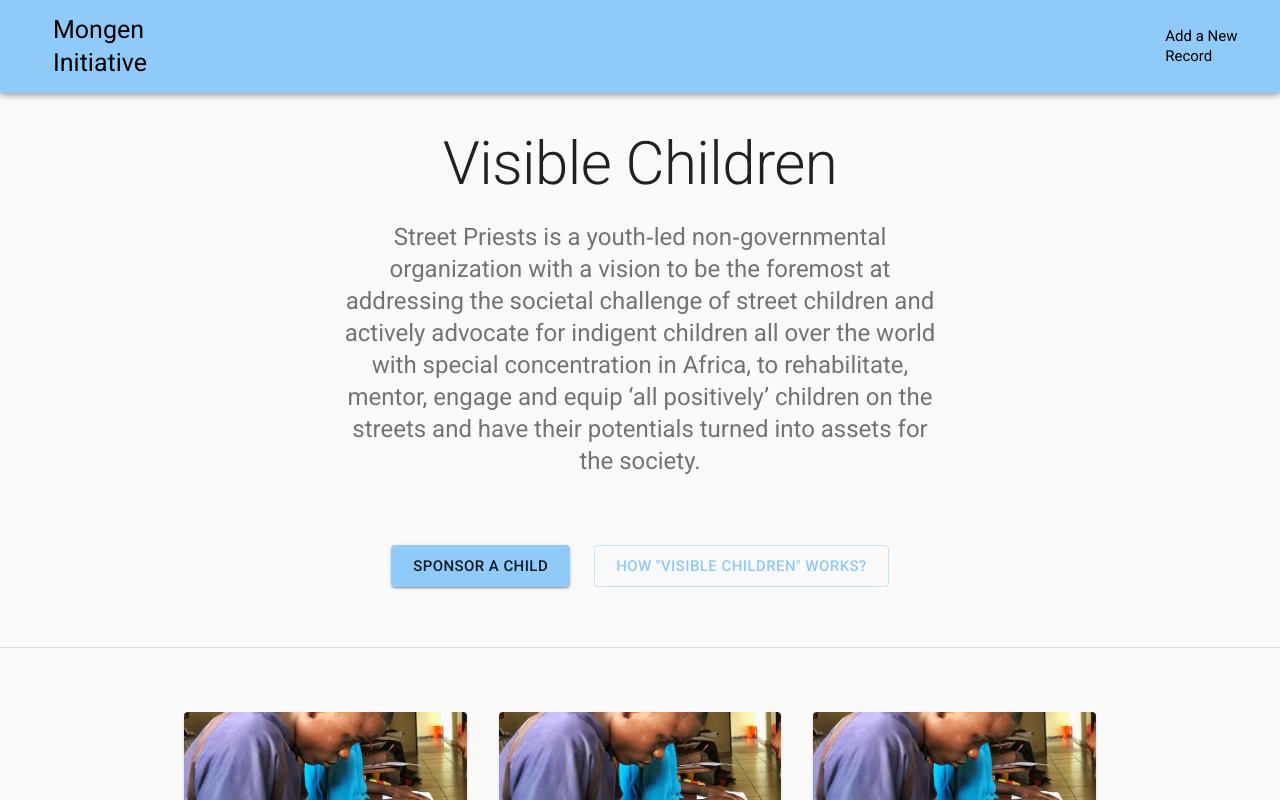
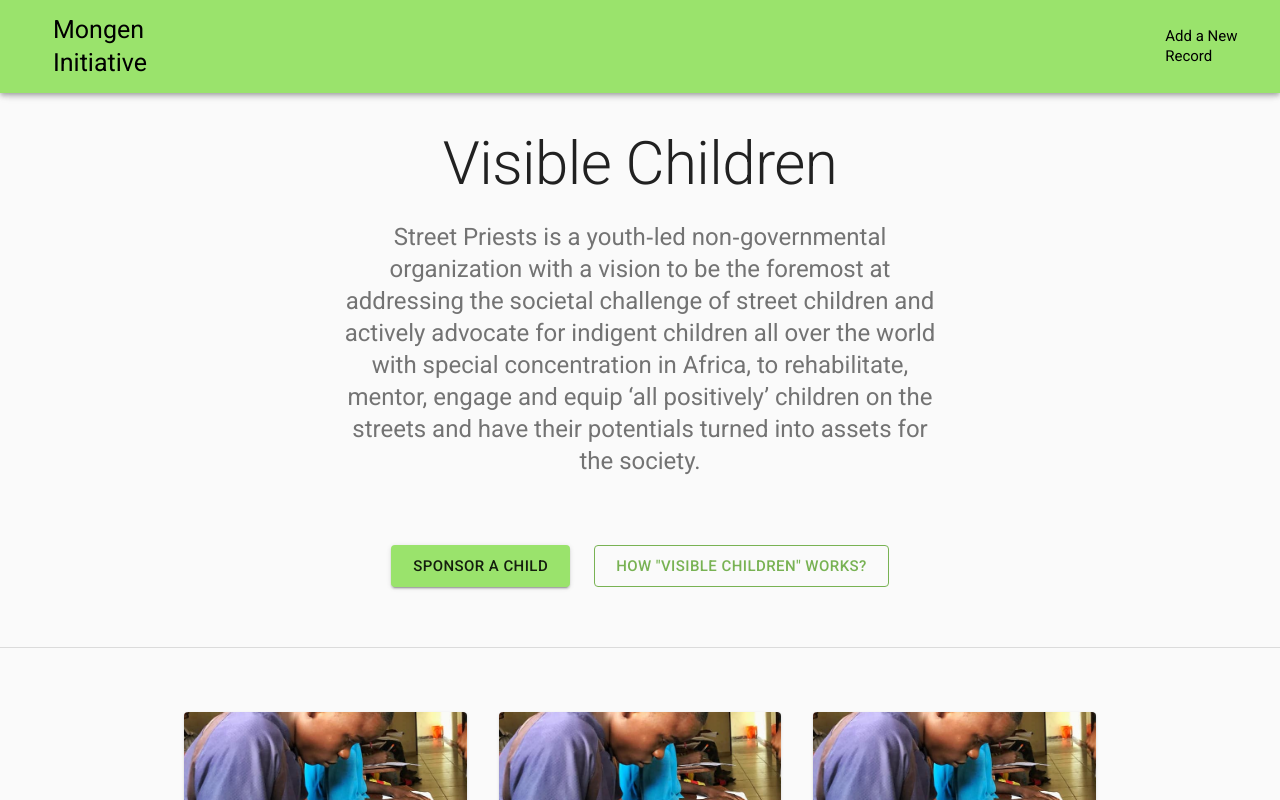
Before and after one commit to Mongen-Initiative/mongen-frontend, a Next.js app: page / in a window 1280 px wide. Built offline with nearby package versions, Linux system fonts and the light colour scheme.

Commit message:
changing colours to green

```diff
--- a/components/MuiTheme.ts
+++ b/components/MuiTheme.ts
@@ -8,8 +8,8 @@ export const MuiTheme = createMuiTheme({
   palette: {
     primary: {
       light: "#ffffff",
-      main: "#90caf9",
-      dark: "#323e96",
+      main: "#9ae36c",
+      dark: "#78b253",
     },
 
     secondary: {
--- a/components/templates/CallToAction.tsx
+++ b/components/templates/CallToAction.tsx
@@ -1,6 +1,7 @@
 import React from 'react';
 import Grid from '@material-ui/core/Grid';
 import { Button } from '@material-ui/core';
+import { MuiTheme } from '../MuiTheme';
 
 
 export const CallToActionButtons = function() {
@@ -13,7 +14,7 @@ export const CallToActionButtons = function() {
                 </Button>
             </Grid>
             <Grid item>
-                <Button variant="outlined" color="primary" size="large" href="/about">
+                <Button variant="outlined" color="primary" size="large" href="/about" style={{border:"1px solid", color: MuiTheme.palette.primary.dark}}>
                     How "Visible Children" works?
                 </Button>
             </Grid>
--- a/pages/index.tsx
+++ b/pages/index.tsx
@@ -15,6 +15,7 @@ import { InferGetServerSidePropsType } from 'next'
 import { makeStyles } from "@material-ui/core/styles"
 import React from "react"
 import { BasePage, CallToActionButtons } from "../components/templates"
+import { MuiTheme } from "../components/MuiTheme"
 
 const useStyles = makeStyles((theme) => ({
   heroContent: {
@@ -96,7 +97,7 @@ to rehabilitate, mentor, engage and equip ‘all positively’ children on the s
                     </Typography>
                   </CardContent>
                   <CardActions>
-                    <Button size="small" color="primary" href="/child">
+                    <Button size="small"  href="/child" style={{color: MuiTheme.palette.primary.dark}}>
                       Learn more
                     </Button>
                   </CardActions>
```
